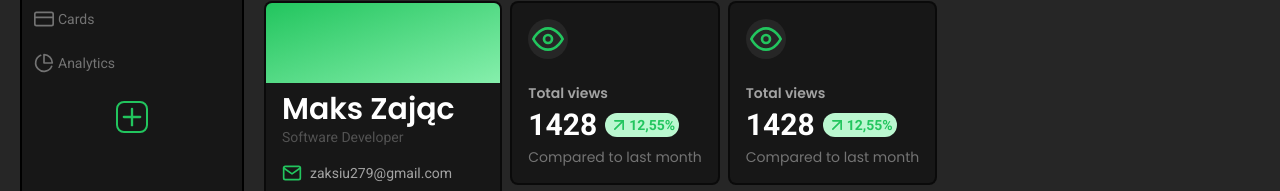
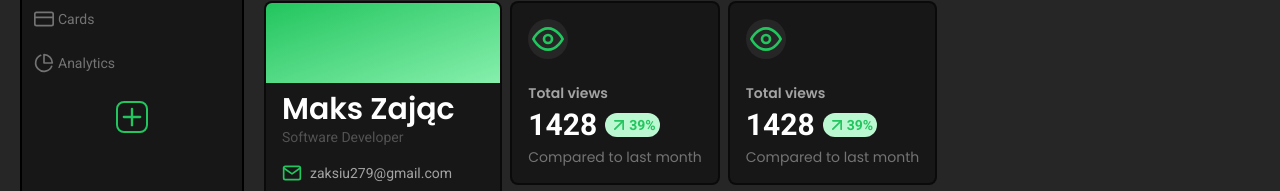
Before and after one commit to E-Cardify/Frontend-React, a React (Vite) app: page / in a window 1280 px wide. Shown: the part 129-320 px from the top of the page. Built offline with nearby package versions, Linux system fonts and the light colour scheme.

Commit message:
1.7.1 add functionality to ViewCard

```diff
--- a/package.json
+++ b/package.json
@@ -1,7 +1,7 @@
 {
   "name": "cardify",
   "private": true,
-  "version": "1.7.0",
+  "version": "1.7.1",
   "type": "module",
   "scripts": {
     "dev": "vite",
--- a/src/components/layout/Dashboard/Overview/TotalViewsCard.tsx
+++ b/src/components/layout/Dashboard/Overview/TotalViewsCard.tsx
@@ -1,9 +1,19 @@
 import { ArrowIcon, EyeIcon } from "@icons";
 import { useTranslation } from "react-i18next";
 import CardContainer from "../../../features/CardContainer";
+import { useState } from "react";
+
+const calculateViewProgress = (currentMonth: number, lastMonth: number) => {
+    const progress = Math.round((currentMonth - lastMonth) / lastMonth * 100);
+
+    return progress;
+}
 
 export default function TotalViewsCard() {
     const { t } = useTranslation();
+    const [thisMonthViews] = useState<number>(1428);
+    const [lastMonthViews] = useState<number>(1024);
+    const [progress] = useState<number>(calculateViewProgress(thisMonthViews, lastMonthViews));
 
     return (
         <CardContainer>
@@ -14,12 +24,12 @@ export default function TotalViewsCard() {
                     </div>
                 </div>
                 <div className="text-sm font-bold font-Poppins pt-6 text-neutral-800 dark:text-neutral-400">{t("Total views")}</div>
-                <div className="text-3xl font-Roboto font-bold py-1 flex items-center gap-2 dark:text-white">1428
+                <div className="text-3xl font-Roboto font-bold py-1 flex items-center gap-2 dark:text-white">{thisMonthViews}
                     <span className="text-sm text-green-500 bg-green-200 py-0.5 px-1 rounded-xl flex items-center">
                         <div className="w-5 h-5">
                             <ArrowIcon />
                         </div>
-                        12,55%
+                        {progress}%
                     </span>
                 </div>
                 <div className="font-Poppins text-sm text-neutral-500">{t("Compared to last month")}</div>
```
